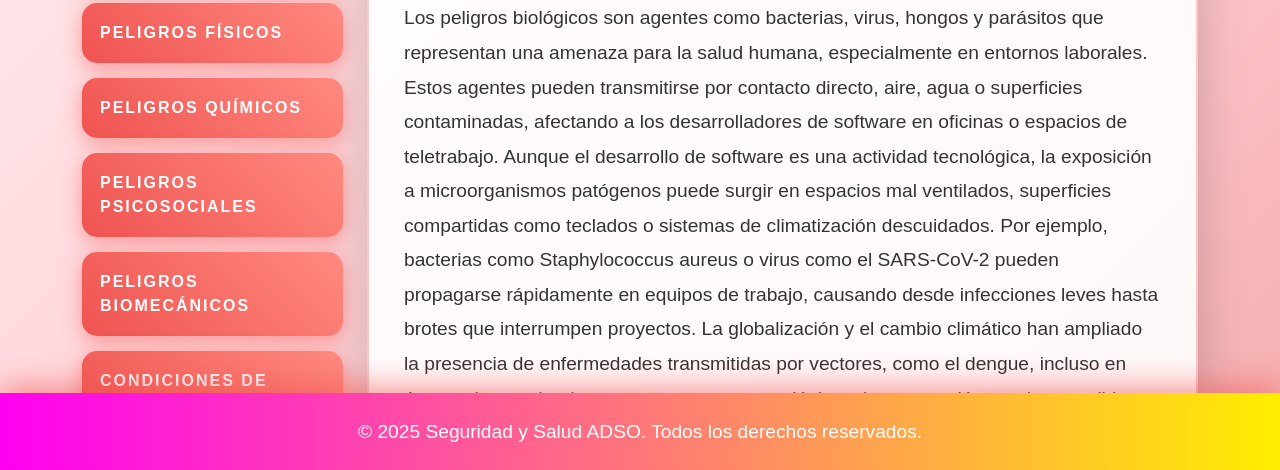
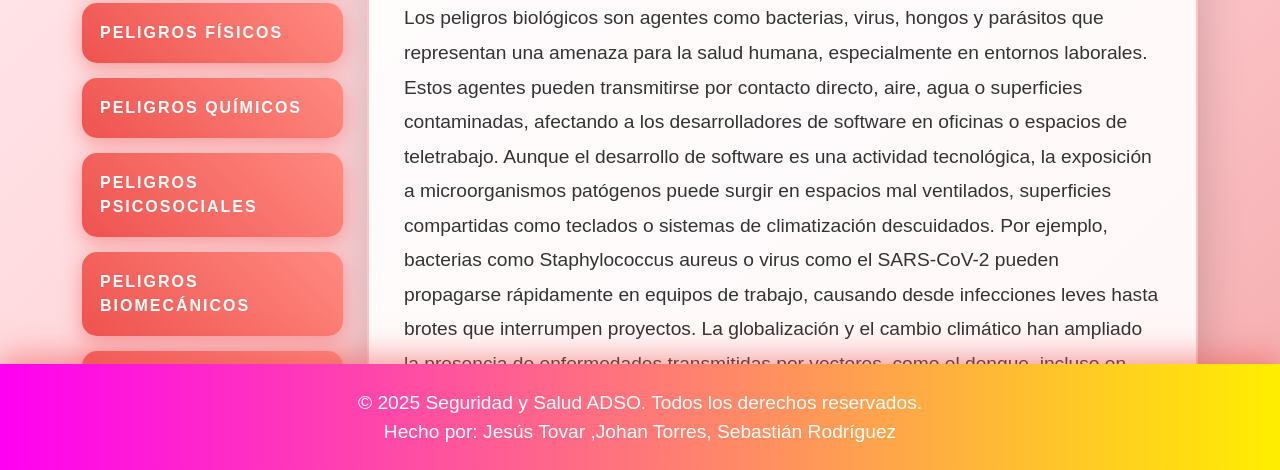
Before and after one commit to Jetv15/Johan-Jesus-Sebas, a plain HTML site: page index.html in a window 1280 px wide. Shown: the part 328-798 px from the top of the page. Drawn offline with nearby package versions, Linux system fonts and the light colour scheme.

Commit message:
Actualizar index.html

```diff
--- a/index.html
+++ b/index.html
@@ -148,7 +148,9 @@
     </main>
 
     <footer>
-        © 2025 Seguridad y Salud ADSO. Todos los derechos reservados.
+        © 2025 Seguridad y Salud ADSO. Todos los derechos reservados.<br>
+Hecho por: Jesús Tovar ,Johan Torres, Sebastián Rodríguez
+
     </footer>
 
     <script src="js/code.js"></script>
```
